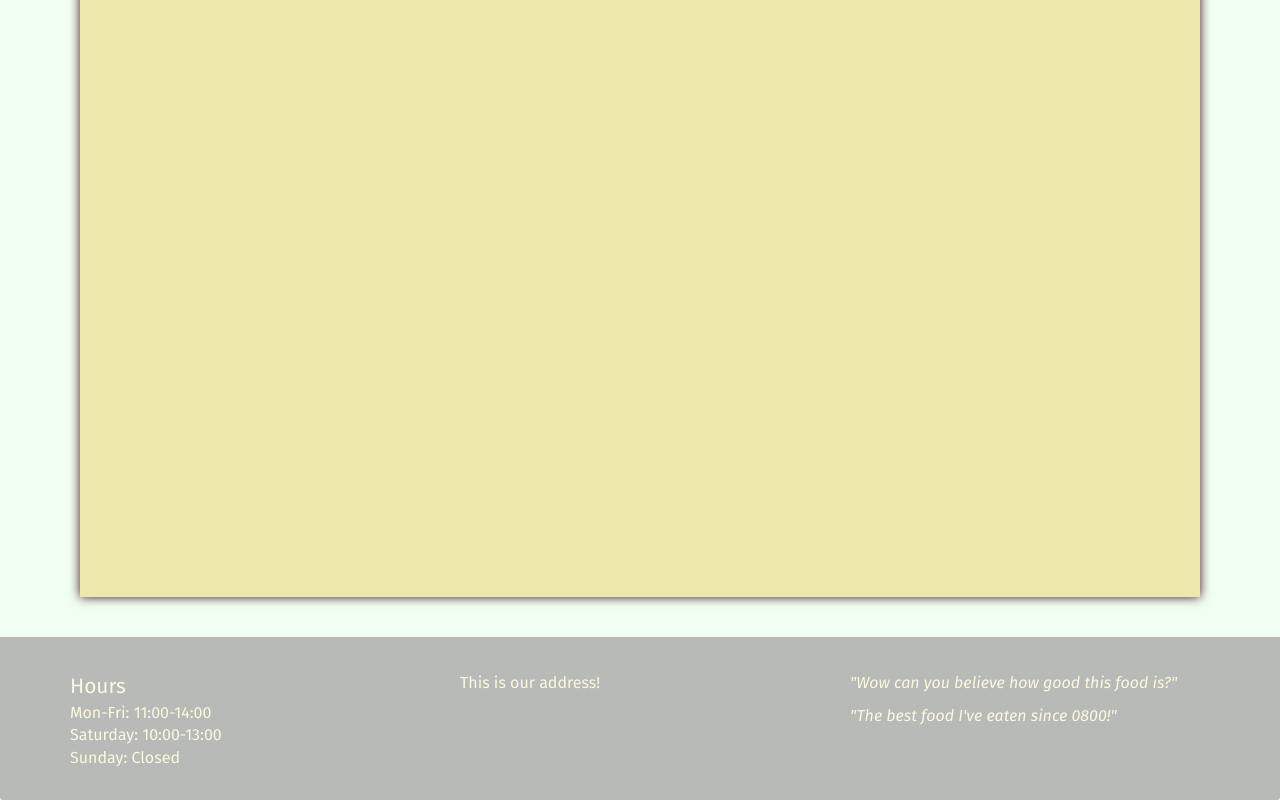
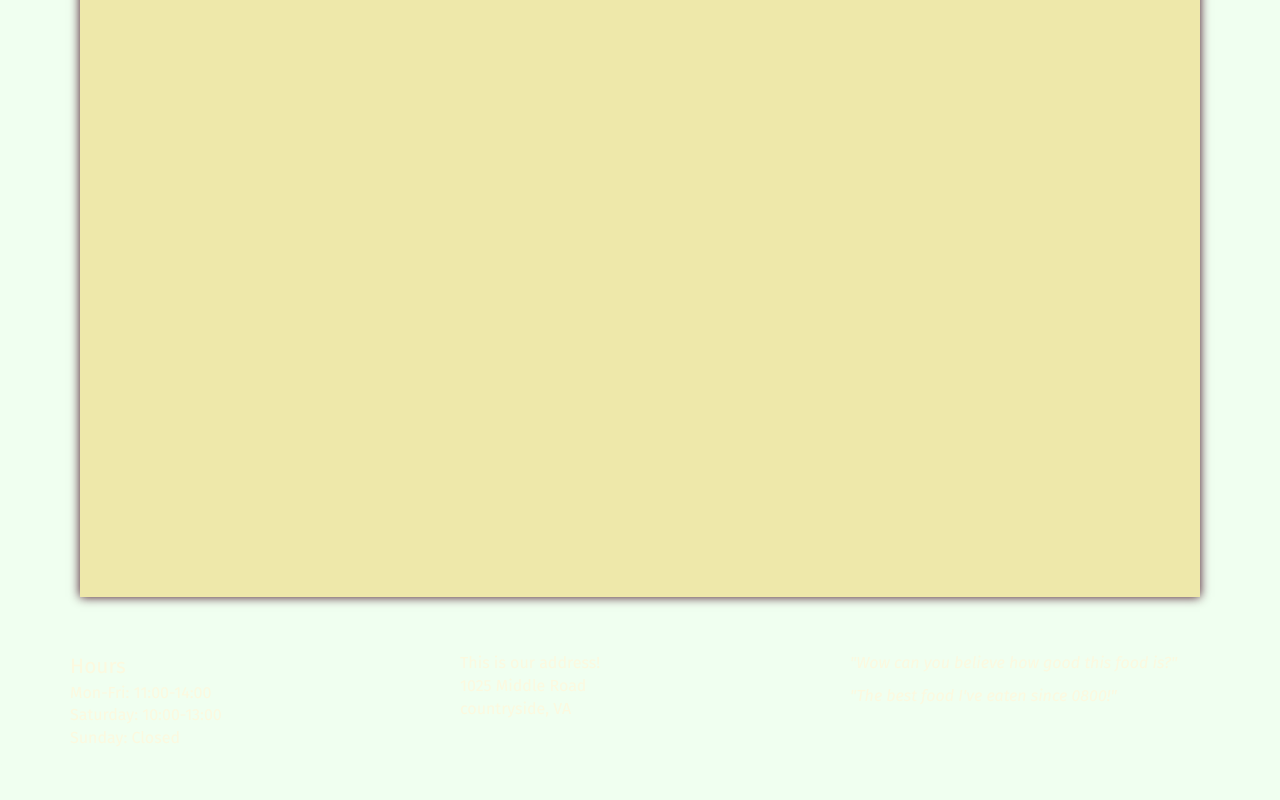
Before and after one commit to cbernat7/coursera_module3_solution, a plain HTML site: page Mod 3 solution/index.html in a window 1280 px wide. Shown: the part 612-1412 px from the top of the page. After the commit the page ends 1377 px from the top, so only its background shows below. Drawn offline with Linux system fonts and the light colour scheme.

Commit message:
edit footer

```diff
--- a/Mod 3 solution/css/styles.css
+++ b/Mod 3 solution/css/styles.css
@@ -70,11 +70,6 @@ h2 {
   color: darkgoldenrod;
   text-shadow: 1px 1px 1px black;
   text-transform: uppercase;
-
-
-
-
-
 }
 
 #long-text {
@@ -100,13 +95,14 @@ h2 {
 }
 
 /*footer*/
+
 .panel-footer {
-  background-color: darkgray;
+  background-color: honeydew;
   border-top: 0;
   margin-top: 30px;
-  padding-top: 35px;
-  padding-bottom: 30px;
+  padding: 15px;
   opacity: .8;
+
 }
 #quotes {
   font-style: italic;
@@ -169,10 +165,11 @@ h2 {
   }
   /*footer*/
   .panel-footer section {
-    text-align: center;
+    padding: 10px;
   }
   .panel-footer section hr {
     width: 50%;
+    text-align: center;
   }
 
 
--- a/Mod 3 solution/index.html
+++ b/Mod 3 solution/index.html
@@ -79,7 +79,9 @@
           <hr class="visible-xs">
         </section>
         <section id="address" class="col-sm-4">
-          <span>This is our address!</span>
+          <span>This is our address!</span><br>
+          <p>1025 Middle Road<br>
+          countryside, VA</p>
           <hr class="visible-xs">
         </section>
         <section id="quotes" class="col-sm-4">
```
